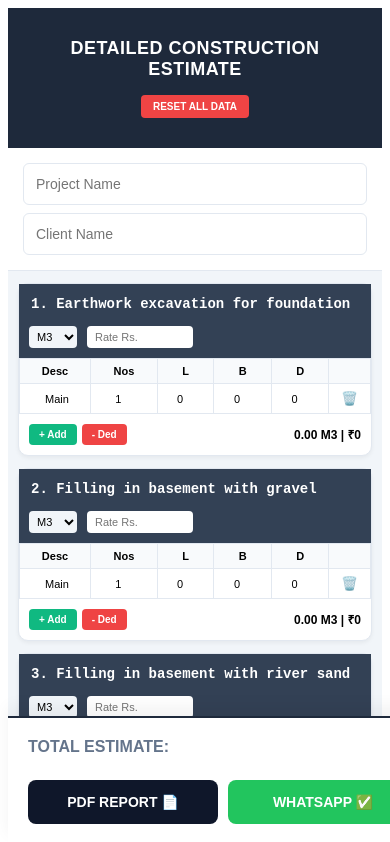
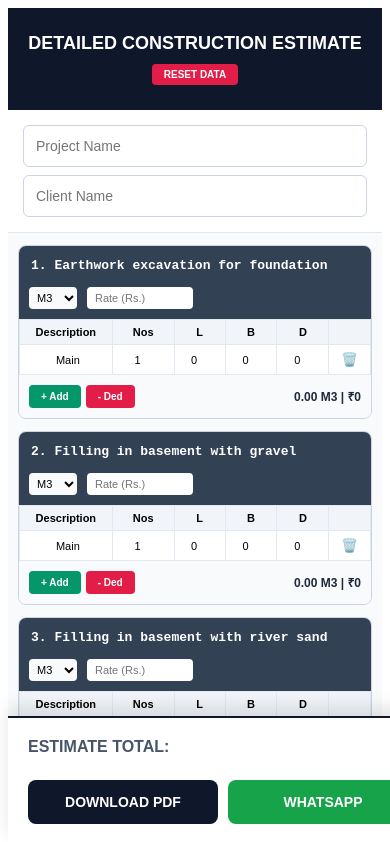
Before and after one commit to Movieeesss/MOBILE-ESTIMATOR, a React (Vite) app: page / in a window 390 px wide. Shown: the top 842 px of the page. Built offline with nearby package versions, Linux system fonts and the light colour scheme.

Commit message:
Update MOBILE ESTIMATOR.tsx

```diff
--- a/src/MOBILE ESTIMATOR.tsx
+++ b/src/MOBILE ESTIMATOR.tsx
@@ -1,5 +1,5 @@
 import React, { useState, useMemo, useEffect } from 'react';
-import jsPDF from 'jsPDF';
+import jsPDF from 'jspdf'; // Corrected lowercase import
 import autoTable from 'jspdf-autotable';
 
 const INITIAL_TITLES = [
@@ -24,12 +24,12 @@ const INITIAL_TITLES = [
 
 export default function DetailedConstructionEstimator() {
   const [projectInfo, setProjectInfo] = useState(() => {
-    const saved = localStorage.getItem('est_v4_info');
+    const saved = localStorage.getItem('est_v5_info');
     return saved ? JSON.parse(saved) : { name: "", client: "", location: "" };
   });
 
   const [sections, setSections] = useState(() => {
-    const saved = localStorage.getItem('est_v4_sections');
+    const saved = localStorage.getItem('est_v5_sections');
     return saved ? JSON.parse(saved) : INITIAL_TITLES.map((title, idx) => ({
       id: idx,
       title: title,
@@ -40,8 +40,8 @@ export default function DetailedConstructionEstimator() {
   });
 
   useEffect(() => {
-    localStorage.setItem('est_v4_info', JSON.stringify(projectInfo));
-    localStorage.setItem('est_v4_sections', JSON.stringify(sections));
+    localStorage.setItem('est_v5_info', JSON.stringify(projectInfo));
+    localStorage.setItem('est_v5_sections', JSON.stringify(sections));
   }, [projectInfo, sections]);
 
   const computedData = useMemo(() => {
@@ -86,112 +86,114 @@ export default function DetailedConstructionEstimator() {
     doc.setFontSize(10);
     doc.text(`Project: ${projectInfo.name}`, 14, 25);
     doc.text(`Client: ${projectInfo.client}`, 14, 30);
-    doc.text(`Location: ${projectInfo.location}`, 14, 35);
 
-    // Only include items where Rate > 0
+    // PDF Logic: Only items with a Rate > 0 are included
     const tableRows = computedData.processed
       .filter(s => s.rateVal > 0)
-      .map(s => [s.title, s.unit, s.totalQty.toFixed(2), s.rateVal.toLocaleString(), s.amount.toLocaleString()]);
+      .map(s => [
+        s.title,
+        s.unit,
+        s.totalQty.toFixed(2),
+        s.rateVal.toLocaleString(),
+        s.amount.toLocaleString()
+      ]);
 
     autoTable(doc, {
-      startY: 45,
+      startY: 40,
       head: [['Description of Work', 'Unit', 'Qty', 'Rate', 'Amount (Rs)']],
       body: tableRows,
       theme: 'grid',
-      headStyles: { fillColor: [30, 41, 59] }
+      headStyles: { fillColor: [15, 23, 42] } // Dark Slate Theme
     });
 
-    doc.save(`Estimate_${projectInfo.name || 'Report'}.pdf`);
+    doc.save(`Estimate_${projectInfo.name || 'Site'}.pdf`);
   };
 
   return (
-    <div style={{ maxWidth: '600px', margin: '0 auto', background: '#f1f5f9', minHeight: '100vh', paddingBottom: '180px', fontFamily: 'Arial' }}>
+    <div style={{ maxWidth: '600px', margin: '0 auto', background: '#f8fafc', minHeight: '100vh', paddingBottom: '180px', fontFamily: 'Arial' }}>
 
-      {/* HEADER */}
-      <div style={{ background: '#1e293b', color: 'white', padding: '30px 15px', textAlign: 'center' }}>
-        <h2 style={{ margin: 0, fontSize: '18px', letterSpacing: '0.5px', fontWeight: 'bold' }}>DETAILED CONSTRUCTION ESTIMATE</h2>
-        <button onClick={() => { if(window.confirm("Reset all?")) { localStorage.clear(); window.location.reload(); }}} style={resetBtnStyle}>
-          RESET ALL DATA
+      <div style={{ background: '#0f172a', color: 'white', padding: '25px 15px', textAlign: 'center' }}>
+        <h2 style={{ margin: 0, fontSize: '18px', fontWeight: 'bold' }}>DETAILED CONSTRUCTION ESTIMATE</h2>
+        <button onClick={() => { if(window.confirm("Reset?")) { localStorage.clear(); window.location.reload(); }}} style={resetStyle}>
+          RESET DATA
         </button>
       </div>
 
-      {/* INFO SECTION */}
       <div style={{ background: '#fff', padding: '15px', borderBottom: '1px solid #e2e8f0', display: 'grid', gap: '8px' }}>
-        <input placeholder="Project Name" value={projectInfo.name} style={headerInput} onChange={e => setProjectInfo({...projectInfo, name: e.target.value})} />
-        <input placeholder="Client Name" value={projectInfo.client} style={headerInput} onChange={e => setProjectInfo({...projectInfo, client: e.target.value})} />
+        <input placeholder="Project Name" value={projectInfo.name} style={headerInp} onChange={e => setProjectInfo({...projectInfo, name: e.target.value})} />
+        <input placeholder="Client Name" value={projectInfo.client} style={headerInp} onChange={e => setProjectInfo({...projectInfo, client: e.target.value})} />
       </div>
 
-      {/* ITEMS */}
       {computedData.processed.map((sec) => (
-        <div key={sec.id} style={{ background: '#fff', margin: '12px 10px', borderRadius: '10px', boxShadow: '0 2px 4px rgba(0,0,0,0.05)', border: '1px solid #e2e8f0' }}>
+        <div key={sec.id} style={{ background: '#fff', margin: '12px 10px', borderRadius: '8px', border: '1px solid #cbd5e1', overflow: 'hidden' }}>
           <div style={{ background: '#334155', padding: '10px' }}>
-            <textarea value={sec.title} onChange={(e) => updateSection(sec.id, 'title', e.target.value)} style={titleTextarea} rows={1} />
+            <textarea value={sec.title} onChange={(e) => updateSection(sec.id, 'title', e.target.value)} style={titleArea} rows={1} />
             <div style={{ display: 'flex', gap: '10px', marginTop: '8px' }}>
-              <select value={sec.unit} onChange={(e) => updateSection(sec.id, 'unit', e.target.value)} style={unitSelect}>
+              <select value={sec.unit} onChange={(e) => updateSection(sec.id, 'unit', e.target.value)} style={dropStyle}>
                 <option>M3</option><option>M2</option><option>Nos</option><option>Rft</option>
               </select>
-              <input placeholder="Rate Rs." type="number" value={sec.rate} onChange={(e) => updateSection(sec.id, 'rate', e.target.value)} style={rateInput} />
+              <input placeholder="Rate (Rs.)" type="number" value={sec.rate} onChange={(e) => updateSection(sec.id, 'rate', e.target.value)} style={rateInp} />
             </div>
           </div>
 
           <table style={{ width: '100%', borderCollapse: 'collapse', fontSize: '11px' }}>
-            <thead style={{ background: '#f8fafc' }}>
+            <thead style={{ background: '#f1f5f9' }}>
               <tr>
-                <th style={tdStyle}>Desc</th><th style={tdStyle}>Nos</th><th style={tdStyle}>L</th><th style={tdStyle}>B</th><th style={tdStyle}>D</th><th style={tdStyle}></th>
+                <th style={tdStyle}>Description</th><th style={tdStyle}>Nos</th><th style={tdStyle}>L</th><th style={tdStyle}>B</th><th style={tdStyle}>D</th><th style={tdStyle}></th>
               </tr>
             </thead>
             <tbody>
               {sec.measurements.map(m => (
                 <tr key={m.id} style={{ background: m.type === 'Ded' ? '#fff1f2' : 'white' }}>
-                  <td style={tdStyle}><input value={m.label} onChange={e => updateM(sec.id, m.id, 'label', e.target.value)} style={cellInput} /></td>
-                  <td style={tdStyle}><input type="number" value={m.nos} onChange={e => updateM(sec.id, m.id, 'nos', e.target.value)} style={cellInput} /></td>
-                  <td style={tdStyle}><input type="number" value={m.l} onChange={e => updateM(sec.id, m.id, 'l', e.target.value)} style={cellInput} /></td>
-                  <td style={tdStyle}><input type="number" value={m.b} onChange={e => updateM(sec.id, m.id, 'b', e.target.value)} style={cellInput} /></td>
-                  <td style={tdStyle}><input type="number" value={m.d} onChange={e => updateM(sec.id, m.id, 'd', e.target.value)} style={cellInput} /></td>
-                  <td style={tdStyle}><button onClick={() => deleteRow(sec.id, m.id)} style={{ border: 'none', background: 'none' }}>🗑️</button></td>
+                  <td style={tdStyle}><input value={m.label} onChange={e => updateM(sec.id, m.id, 'label', e.target.value)} style={cellInp} /></td>
+                  <td style={tdStyle}><input type="number" value={m.nos} onChange={e => updateM(sec.id, m.id, 'nos', e.target.value)} style={cellInp} /></td>
+                  <td style={tdStyle}><input type="number" value={m.l} onChange={e => updateM(sec.id, m.id, 'l', e.target.value)} style={cellInp} /></td>
+                  <td style={tdStyle}><input type="number" value={m.b} onChange={e => updateM(sec.id, m.id, 'b', e.target.value)} style={cellInp} /></td>
+                  <td style={tdStyle}><input type="number" value={m.d} onChange={e => updateM(sec.id, m.id, 'd', e.target.value)} style={cellInp} /></td>
+                  <td style={tdStyle}><button onClick={() => deleteRow(sec.id, m.id)} style={{ border: 'none', background: 'transparent' }}>🗑️</button></td>
                 </tr>
               ))}
             </tbody>
           </table>
 
-          <div style={{ padding: '10px', display: 'flex', justifyContent: 'space-between', alignItems: 'center' }}>
+          <div style={{ padding: '10px', display: 'flex', justifyContent: 'space-between', alignItems: 'center', background: '#f8fafc' }}>
             <div style={{ display: 'flex', gap: '5px' }}>
-              <button onClick={() => addRow(sec.id, 'Add')} style={btnSml}>+ Add</button>
-              <button onClick={() => addRow(sec.id, 'Ded')} style={{ ...btnSml, background: '#ef4444' }}>- Ded</button>
+              <button onClick={() => addRow(sec.id, 'Add')} style={addBtn}>+ Add</button>
+              <button onClick={() => addRow(sec.id, 'Ded')} style={{ ...addBtn, background: '#e11d48' }}>- Ded</button>
             </div>
-            <div style={{ textAlign: 'right', fontSize: '12px', fontWeight: 'bold' }}>
+            <div style={{ textAlign: 'right', fontSize: '12px', fontWeight: '900', color: '#1e293b' }}>
                {sec.totalQty.toFixed(2)} {sec.unit} | ₹{sec.amount.toLocaleString()}
             </div>
           </div>
         </div>
       ))}
 
-      {/* FOOTER */}
-      <div style={footerStyle}>
+      <div style={stickyFoot}>
         <div style={{ display: 'flex', justifyContent: 'space-between', marginBottom: '15px' }}>
-          <span style={{ fontWeight: 'bold', color: '#64748b' }}>TOTAL ESTIMATE:</span>
+          <span style={{ fontWeight: 'bold', color: '#475569' }}>ESTIMATE TOTAL:</span>
           <span style={{ fontWeight: 'bold', color: '#0f172a', fontSize: '20px' }}>₹ {computedData.grandTotal.toLocaleString()}</span>
         </div>
         <div style={{ display: 'grid', gridTemplateColumns: '1fr 1fr', gap: '10px' }}>
-          <button onClick={generatePDF} style={mainBtn}>PDF REPORT 📄</button>
+          <button onClick={generatePDF} style={mainBtn}>DOWNLOAD PDF</button>
           <button onClick={() => {
-            let msg = `*DETAILED ESTIMATE*\n*Project:* ${projectInfo.name}\n*Total:* ₹${computedData.grandTotal.toLocaleString()}\n\n`;
+            let msg = `*CONSTRUCTION ESTIMATE*\n*Project:* ${projectInfo.name}\n*Total:* ₹${computedData.grandTotal.toLocaleString()}\n\n`;
             computedData.processed.filter(s => s.rateVal > 0).forEach(s => msg += `✅ ${s.title}: ₹${s.amount.toLocaleString()}\n`);
             window.open(`https://wa.me/?text=${encodeURIComponent(msg)}`, '_blank');
-          }} style={{ ...mainBtn, background: '#22c55e' }}>WHATSAPP ✅</button>
+          }} style={{ ...mainBtn, background: '#16a34a' }}>WHATSAPP</button>
         </div>
       </div>
     </div>
   );
 }
 
+// Styles
 const tdStyle = { border: '1px solid #e2e8f0', padding: '6px', textAlign: 'center' as const };
-const cellInput = { width: '100%', border: 'none', textAlign: 'center' as const, fontSize: '11px', background: 'transparent' };
-const headerInput = { padding: '12px', border: '1px solid #e2e8f0', borderRadius: '6px', fontSize: '14px' };
-const titleTextarea = { width: '100%', background: 'transparent', border: 'none', color: 'white', fontWeight: 'bold' as const, fontSize: '14px', resize: 'none' as const };
-const unitSelect = { padding: '4px', borderRadius: '4px', border: 'none', fontSize: '11px', background: '#f1f5f9' };
-const rateInput = { padding: '4px 8px', borderRadius: '4px', border: 'none', fontSize: '11px', width: '90px' };
-const btnSml = { padding: '5px 10px', background: '#10b981', color: 'white', border: 'none', borderRadius: '4px', fontSize: '10px', fontWeight: 'bold' as const };
-const footerStyle = { position: 'fixed' as const, bottom: 0, width: '100%', maxWidth: '600px', background: 'white', padding: '20px', borderTop: '2px solid #1e293b', boxShadow: '0 -10px 15px rgba(0,0,0,0.05)' };
+const cellInp = { width: '100%', border: 'none', textAlign: 'center' as const, fontSize: '11px', background: 'transparent' };
+const headerInp = { padding: '12px', border: '1px solid #cbd5e1', borderRadius: '6px', fontSize: '14px' };
+const titleArea = { width: '100%', background: 'transparent', border: 'none', color: 'white', fontWeight: 'bold' as const, fontSize: '13px', resize: 'none' as const };
+const dropStyle = { padding: '4px', borderRadius: '4px', border: 'none', fontSize: '11px', background: '#f8fafc' };
+const rateInp = { padding: '4px 8px', borderRadius: '4px', border: 'none', fontSize: '11px', width: '90px' };
+const addBtn = { padding: '6px 12px', background: '#059669', color: 'white', border: 'none', borderRadius: '4px', fontSize: '10px', fontWeight: 'bold' as const };
+const stickyFoot = { position: 'fixed' as const, bottom: 0, width: '100%', maxWidth: '600px', background: 'white', padding: '20px', borderTop: '2px solid #0f172a', boxShadow: '0 -10px 15px rgba(0,0,0,0.1)' };
 const mainBtn = { padding: '14px', background: '#0f172a', color: 'white', border: 'none', borderRadius: '8px', fontWeight: 'bold' as const, fontSize: '14px' };
-const resetBtnStyle = { marginTop: '15px', background: '#ef4444', color: 'white', border: 'none', padding: '6px 12px', borderRadius: '4px', fontSize: '10px', fontWeight: 'bold' as const };
+const resetStyle = { marginTop: '10px', background: '#e11d48', color: 'white', border: 'none', padding: '5px 12px', borderRadius: '4px', fontSize: '10px', fontWeight: 'bold' as const };
```
